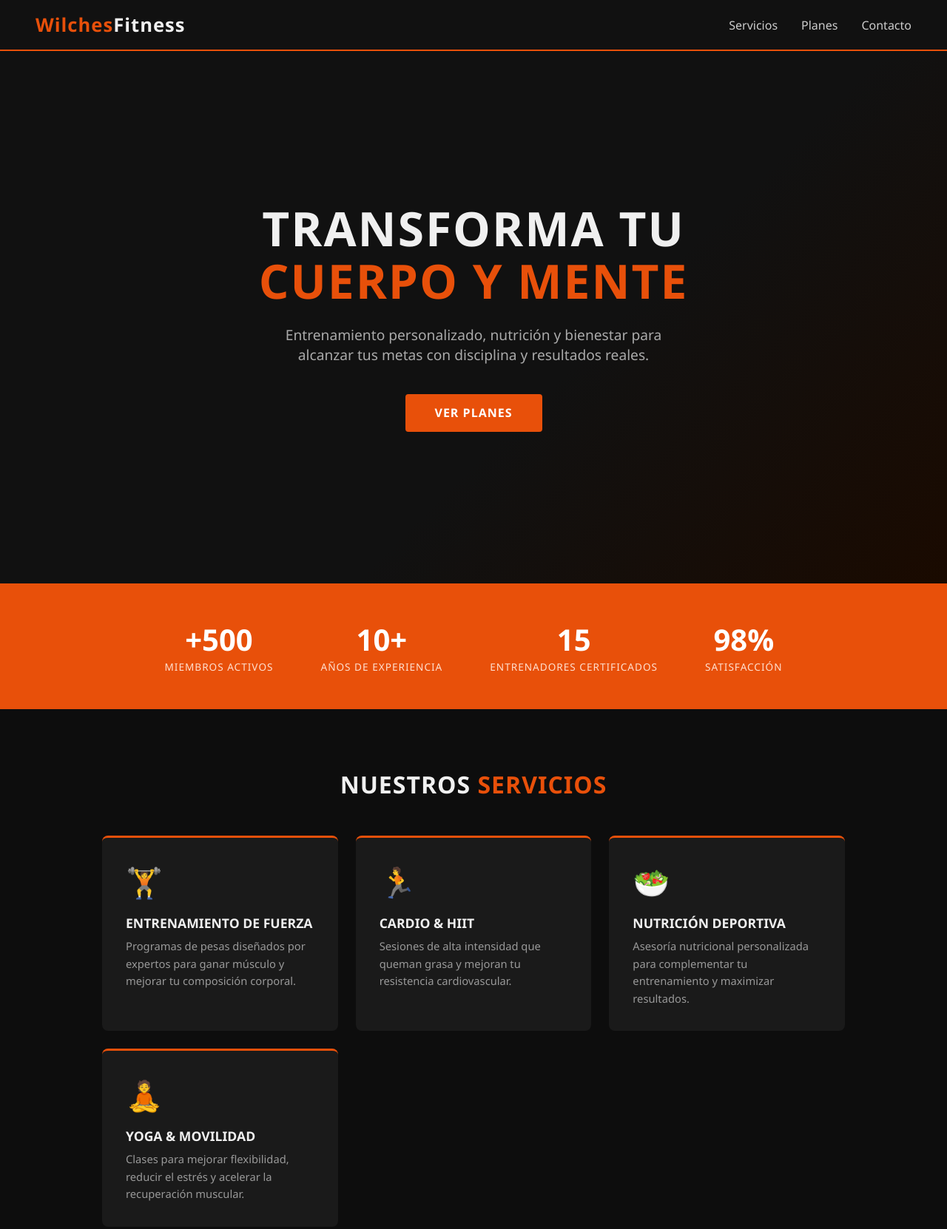
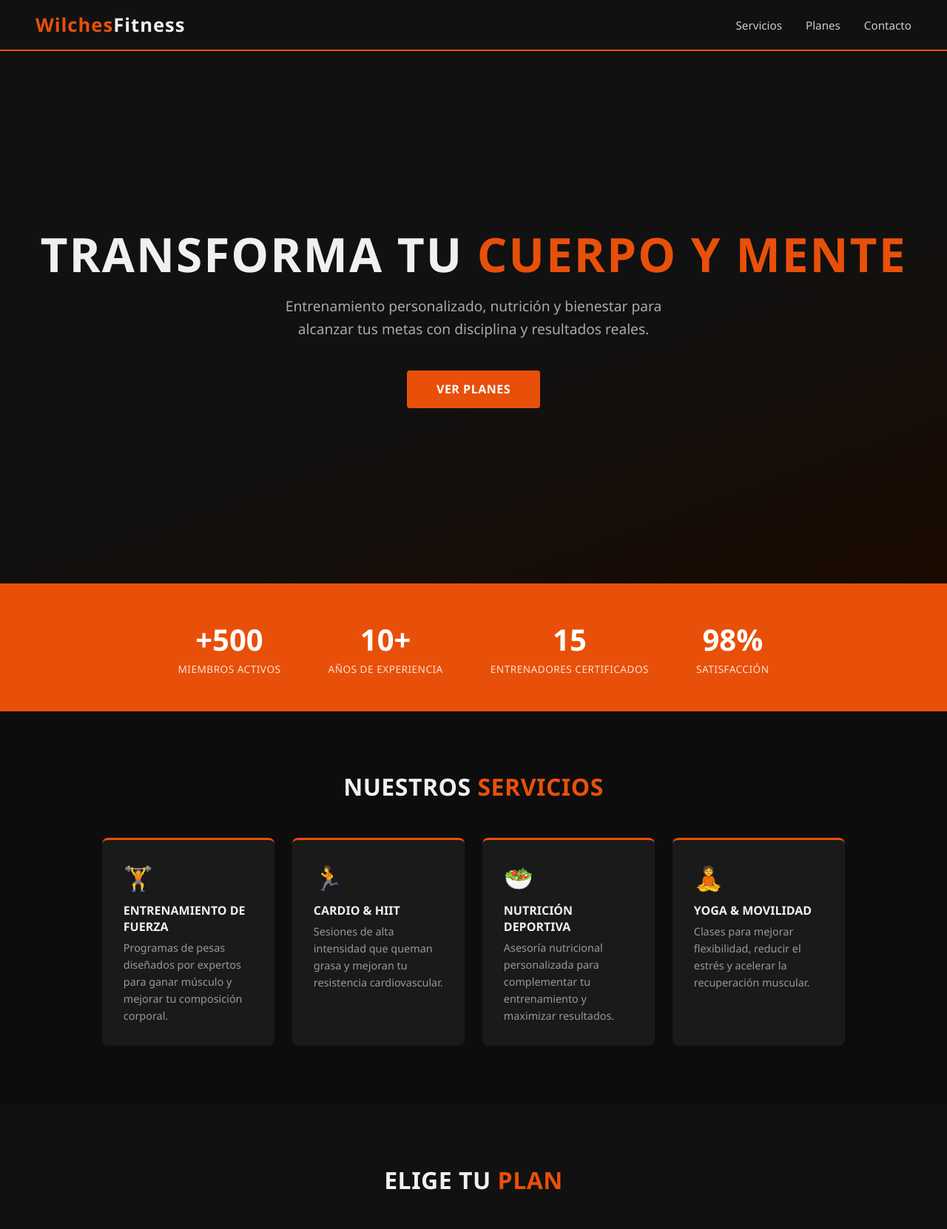
Before and after one commit to mroscarwilches-debug/MiZonaFitPortal, a plain HTML site: page app/html/index.html in a window 1280 px wide. Shown: the top 1662 px of the page at 74% size. Drawn offline with Linux system fonts and the light colour scheme.

Commit message:
Reescribir CSS con enfoque mobile-first completamente responsive
Estrategia mobile-first: estilos base para movil, min-width para escalar.
- Movil: hamburguesa, stats 2x2, cards/planes 1 columna, footer apilado
- Tablet >=640px: nav horizontal, stats en fila, cards 2 columnas, planes centrado
- Escritorio >=1024px: cards 4 columnas, planes 3 columnas, hero 90vh
- overflow-x hidden, touch targets minimo 44px, word-break en titulos
- Elimina br hardcodeado del hero para salto de linea natural

```diff
--- a/app/html/index.html
+++ b/app/html/index.html
@@ -5,297 +5,340 @@
   <meta name="viewport" content="width=device-width, initial-scale=1.0" />
   <title>WilchesFitness</title>
   <style>
-    * { margin: 0; padding: 0; box-sizing: border-box; }
+    *, *::before, *::after { margin: 0; padding: 0; box-sizing: border-box; }
+
+    :root {
+      --naranja:      #e8500a;
+      --naranja-dark: #c4400a;
+      --fondo:        #0d0d0d;
+      --fondo-card:   #1a1a1a;
+      --fondo-nav:    #111111;
+      --texto:        #f0f0f0;
+      --muted:        #999999;
+      --borde:        #2a2a2a;
+    }
+
+    html { scroll-behavior: smooth; }
 
     body {
       font-family: 'Segoe UI', Tahoma, Geneva, Verdana, sans-serif;
-      background-color: #0d0d0d;
-      color: #f0f0f0;
+      background-color: var(--fondo);
+      color: var(--texto);
+      overflow-x: hidden;
     }
 
-    /* NAV */
+    /* ──────────────────────────────
+       NAV  —  base = móvil
+    ────────────────────────────── */
     nav {
       display: flex;
       justify-content: space-between;
       align-items: center;
-      padding: 1rem 3rem;
-      background-color: #111;
+      padding: 0.85rem 1.2rem;
+      background-color: var(--fondo-nav);
       position: sticky;
       top: 0;
-      z-index: 100;
-      border-bottom: 2px solid #e8500a;
+      z-index: 200;
+      border-bottom: 2px solid var(--naranja);
     }
     .logo {
-      font-size: 1.6rem;
+      font-size: 1.35rem;
       font-weight: 800;
-      color: #e8500a;
-      letter-spacing: 1px;
+      color: var(--naranja);
+      letter-spacing: 0.5px;
+      flex-shrink: 0;
     }
-    .logo span { color: #f0f0f0; }
-    nav ul { list-style: none; display: flex; gap: 2rem; }
-    nav ul a {
-      text-decoration: none;
-      color: #ccc;
-      font-weight: 500;
-      transition: color 0.2s;
-    }
-    nav ul a:hover { color: #e8500a; }
+    .logo span { color: var(--texto); }
 
+    /* Menú hamburguesa — visible solo en móvil */
     .hamburger {
-      display: none;
+      display: flex;
       flex-direction: column;
       justify-content: center;
+      align-items: center;
       gap: 5px;
       background: none;
       border: none;
       cursor: pointer;
-      padding: 6px;
-      min-width: 36px;
-      min-height: 36px;
+      min-width: 44px;
+      min-height: 44px;
     }
     .hamburger span {
       display: block;
       width: 22px;
       height: 2px;
-      background-color: #f0f0f0;
+      background-color: var(--texto);
       border-radius: 2px;
     }
 
-    /* HERO */
+    /* Links del nav — colapsados en móvil */
+    nav ul {
+      list-style: none;
+      display: none;
+      flex-direction: column;
+      position: absolute;
+      top: 100%;
+      left: 0;
+      right: 0;
+      background-color: var(--fondo-nav);
+      border-bottom: 2px solid var(--naranja);
+      box-shadow: 0 8px 24px rgba(0,0,0,0.6);
+      z-index: 199;
+    }
+    nav ul.open { display: flex; }
+    nav ul li a {
+      display: block;
+      padding: 1rem 1.5rem;
+      color: #ccc;
+      text-decoration: none;
+      font-weight: 500;
+      font-size: 1rem;
+      border-bottom: 1px solid #1e1e1e;
+    }
+    nav ul li:last-child a { border-bottom: none; }
+    nav ul li a:active { color: var(--naranja); background: #161616; }
+
+    /* ──────────────────────────────
+       HERO  —  base = móvil
+    ────────────────────────────── */
     .hero {
       display: flex;
       flex-direction: column;
       align-items: center;
       justify-content: center;
       text-align: center;
-      padding: 6rem 2rem;
-      background: linear-gradient(135deg, #111 60%, #1a0a00);
-      min-height: 90vh;
+      padding: 3.5rem 1.2rem;
+      background: linear-gradient(160deg, #111 55%, #1a0a00);
+      min-height: 60vh;
     }
     .hero h1 {
-      font-size: 4rem;
+      font-size: 2rem;
       font-weight: 900;
-      line-height: 1.1;
+      line-height: 1.15;
       text-transform: uppercase;
-      letter-spacing: 2px;
+      letter-spacing: 0px;
+      word-break: break-word;
     }
-    .hero h1 span { color: #e8500a; }
+    .hero h1 span { color: var(--naranja); }
     .hero p {
-      margin-top: 1.5rem;
-      font-size: 1.2rem;
+      margin-top: 1rem;
+      font-size: 0.97rem;
       color: #aaa;
-      max-width: 560px;
+      line-height: 1.6;
     }
     .btn {
-      display: inline-block;
-      margin-top: 2.5rem;
-      padding: 0.9rem 2.5rem;
-      background-color: #e8500a;
+      display: inline-flex;
+      align-items: center;
+      justify-content: center;
+      margin-top: 1.8rem;
+      padding: 0.85rem 2rem;
+      min-height: 44px;
+      background-color: var(--naranja);
       color: #fff;
-      font-size: 1rem;
+      font-size: 0.95rem;
       font-weight: 700;
       border-radius: 4px;
       text-decoration: none;
       text-transform: uppercase;
-      letter-spacing: 1px;
+      letter-spacing: 0.5px;
       transition: background 0.2s;
     }
-    .btn:hover { background-color: #c4400a; }
+    .btn:active { background-color: var(--naranja-dark); }
 
-    /* STATS */
+    /* ──────────────────────────────
+       STATS  —  base = móvil (2×2)
+    ────────────────────────────── */
     .stats {
-      display: flex;
-      justify-content: center;
-      gap: 4rem;
-      padding: 3rem 2rem;
-      background-color: #e8500a;
-      flex-wrap: wrap;
+      display: grid;
+      grid-template-columns: 1fr 1fr;
+      background-color: var(--naranja);
     }
-    .stat { text-align: center; }
-    .stat h2 { font-size: 2.5rem; font-weight: 900; color: #fff; }
-    .stat p { font-size: 0.85rem; text-transform: uppercase; letter-spacing: 1px; color: #ffe0d0; }
+    .stat {
+      text-align: center;
+      padding: 1.4rem 0.8rem;
+      border-right:  1px solid rgba(255,255,255,0.2);
+      border-bottom: 1px solid rgba(255,255,255,0.2);
+    }
+    .stat:nth-child(2n) { border-right: none; }
+    .stat:nth-child(3),
+    .stat:nth-child(4)  { border-bottom: none; }
+    .stat h2 { font-size: 1.8rem; font-weight: 900; color: #fff; }
+    .stat p  { font-size: 0.72rem; text-transform: uppercase; letter-spacing: 0.5px; color: #ffe0d0; margin-top: 3px; }
 
-    /* SERVICIOS */
+    /* ──────────────────────────────
+       SECCIONES  —  base = móvil
+    ────────────────────────────── */
     .section {
-      padding: 5rem 3rem;
+      padding: 2.8rem 1.2rem;
       max-width: 1100px;
       margin: 0 auto;
+      width: 100%;
     }
     .section-title {
       text-align: center;
-      font-size: 2rem;
+      font-size: 1.5rem;
       font-weight: 800;
       text-transform: uppercase;
-      margin-bottom: 3rem;
-      letter-spacing: 1px;
+      margin-bottom: 1.8rem;
+      letter-spacing: 0.5px;
     }
-    .section-title span { color: #e8500a; }
+    .section-title span { color: var(--naranja); }
 
+    /* CARDS */
     .cards {
       display: grid;
-      grid-template-columns: repeat(auto-fit, minmax(240px, 1fr));
-      gap: 1.5rem;
+      grid-template-columns: 1fr;
+      gap: 1rem;
     }
     .card {
-      background-color: #1a1a1a;
+      background-color: var(--fondo-card);
       border-radius: 8px;
-      padding: 2rem;
-      border-top: 3px solid #e8500a;
-      transition: transform 0.2s;
+      padding: 1.5rem;
+      border-top: 3px solid var(--naranja);
     }
-    .card:hover { transform: translateY(-4px); }
-    .card .icon { font-size: 2.5rem; margin-bottom: 1rem; }
-    .card h3 { font-size: 1.1rem; font-weight: 700; margin-bottom: 0.5rem; text-transform: uppercase; }
-    .card p { color: #999; font-size: 0.92rem; line-height: 1.6; }
+    .card .icon { font-size: 2rem; margin-bottom: 0.75rem; display: block; }
+    .card h3    { font-size: 1rem; font-weight: 700; margin-bottom: 0.4rem; text-transform: uppercase; }
+    .card p     { color: var(--muted); font-size: 0.9rem; line-height: 1.6; }
 
     /* PLANES */
-    .planes-bg { background-color: #111; }
+    .planes-bg { background-color: var(--fondo-nav); }
     .planes {
       display: grid;
-      grid-template-columns: repeat(auto-fit, minmax(260px, 1fr));
-      gap: 1.5rem;
+      grid-template-columns: 1fr;
+      gap: 1.8rem;
+      padding-top: 0.8rem;
     }
     .plan {
-      background-color: #1a1a1a;
+      background-color: var(--fondo-card);
       border-radius: 8px;
-      padding: 2.5rem 2rem;
+      padding: 2rem 1.5rem;
       text-align: center;
-      border: 1px solid #2a2a2a;
+      border: 1px solid var(--borde);
       position: relative;
     }
-    .plan.featured { border-color: #e8500a; transform: scale(1.03); }
+    .plan.featured { border-color: var(--naranja); margin-top: 0.8rem; }
     .plan.featured::before {
       content: "MÁS POPULAR";
       position: absolute;
-      top: -14px;
+      top: -13px;
       left: 50%;
       transform: translateX(-50%);
-      background: #e8500a;
+      background: var(--naranja);
       color: #fff;
-      font-size: 0.75rem;
+      font-size: 0.7rem;
       font-weight: 700;
-      padding: 4px 14px;
+      padding: 3px 12px;
       border-radius: 20px;
-      letter-spacing: 1px;
+      white-space: nowrap;
     }
-    .plan h3 { font-size: 1.2rem; font-weight: 800; text-transform: uppercase; letter-spacing: 1px; }
-    .plan .price { font-size: 2.8rem; font-weight: 900; color: #e8500a; margin: 1rem 0; line-height: 1; }
-    .plan .price sup { font-size: 1.2rem; vertical-align: super; }
-    .plan .price sub { font-size: 0.9rem; color: #777; }
-    .plan ul { list-style: none; margin: 1.5rem 0; text-align: left; }
-    .plan ul li { padding: 0.45rem 0; color: #bbb; font-size: 0.92rem; border-bottom: 1px solid #2a2a2a; }
-    .plan ul li::before { content: "✓ "; color: #e8500a; font-weight: 700; }
+    .plan h3        { font-size: 1.1rem; font-weight: 800; text-transform: uppercase; letter-spacing: 0.5px; }
+    .plan .price    { font-size: 2.5rem; font-weight: 900; color: var(--naranja); margin: 0.8rem 0; line-height: 1; }
+    .plan .price sup { font-size: 1rem; vertical-align: super; }
+    .plan .price sub { font-size: 0.85rem; color: #777; }
+    .plan ul        { list-style: none; margin: 1.2rem 0; text-align: left; }
+    .plan ul li     { padding: 0.5rem 0; color: #bbb; font-size: 0.9rem; border-bottom: 1px solid var(--borde); }
+    .plan ul li::before { content: "✓ "; color: var(--naranja); font-weight: 700; }
+    .plan .btn      { width: 100%; margin-top: 0.5rem; }
 
     /* FOOTER */
     footer {
       background-color: #0a0a0a;
       text-align: center;
-      padding: 2.5rem 1rem;
+      padding: 2rem 1.2rem;
       border-top: 2px solid #1a1a1a;
       color: #555;
-      font-size: 0.88rem;
+      font-size: 0.82rem;
+      line-height: 1.6;
     }
-    footer strong { color: #e8500a; }
+    footer strong { color: var(--naranja); }
     .footer-contact {
       display: flex;
-      justify-content: center;
-      flex-wrap: wrap;
-      gap: 0.4rem 1.2rem;
-      margin-top: 0.6rem;
-    }
-    .footer-contact span { white-space: nowrap; }
-
-    /* ════════════════════════════
-       TABLET  ≤ 900px
-    ════════════════════════════ */
-    @media (max-width: 900px) {
-      nav { padding: 1rem 2rem; }
-      .hero h1 { font-size: 3rem; }
-      .stats { gap: 2.5rem; }
-      .section { padding: 4rem 2rem; }
+      flex-direction: column;
+      gap: 0.3rem;
+      align-items: center;
+      margin-top: 0.5rem;
     }
 
-    /* ════════════════════════════
-       MÓVIL  ≤ 640px  (iPhone 13 Pro Max = 428px)
-    ════════════════════════════ */
-    @media (max-width: 640px) {
+    /* ══════════════════════════════════════
+       TABLET  ≥ 640px
+    ══════════════════════════════════════ */
+    @media (min-width: 640px) {
+      nav { padding: 1rem 2rem; }
+      .logo { font-size: 1.55rem; letter-spacing: 1px; }
 
-      /* — Nav — */
-      nav { padding: 0.85rem 1.2rem; position: relative; }
-      .hamburger { display: flex; }
+      /* Nav horizontal */
+      .hamburger { display: none; }
       nav ul {
-        display: none;
-        flex-direction: column;
-        gap: 0;
-        position: absolute;
-        top: 100%;
-        left: 0;
-        right: 0;
-        background-color: #111;
-        border-bottom: 2px solid #e8500a;
-        box-shadow: 0 8px 16px rgba(0,0,0,0.5);
+        display: flex !important;
+        flex-direction: row;
+        position: static;
+        background: none;
+        border: none;
+        box-shadow: none;
+        gap: 2rem;
       }
-      nav ul.open { display: flex; }
       nav ul li a {
-        display: block;
-        padding: 1rem 1.5rem;
-        font-size: 1rem;
-        border-bottom: 1px solid #1e1e1e;
+        padding: 0;
+        border: none;
+        font-size: 0.95rem;
+        transition: color 0.2s;
       }
+      nav ul li a:hover   { color: var(--naranja); }
+      nav ul li a:active  { background: none; }
 
-      /* — Hero — */
-      .hero { padding: 3.5rem 1.2rem; min-height: 65vh; }
-      .hero h1 { font-size: 2.1rem; letter-spacing: 0.5px; }
-      .hero p { font-size: 0.97rem; margin-top: 1rem; }
-      .btn { padding: 0.8rem 2rem; font-size: 0.9rem; margin-top: 1.8rem; }
+      .hero { padding: 5rem 2rem; min-height: 75vh; }
+      .hero h1 { font-size: 3rem; letter-spacing: 1px; }
+      .hero p  { font-size: 1.1rem; max-width: 520px; margin-top: 1.2rem; }
+      .btn     { padding: 0.9rem 2.5rem; font-size: 1rem; margin-top: 2rem; }
 
-      /* — Stats: grid 2×2 — */
+      /* Stats: fila horizontal en tablet */
       .stats {
-        display: grid;
-        grid-template-columns: 1fr 1fr;
-        gap: 0;
-        padding: 0;
+        display: flex;
+        justify-content: center;
+        flex-wrap: wrap;
+        gap: 2.5rem;
+        padding: 2.5rem 2rem;
       }
-      .stat {
-        padding: 1.5rem 1rem;
-        border-right: 1px solid rgba(255,255,255,0.15);
-        border-bottom: 1px solid rgba(255,255,255,0.15);
-      }
-      .stat:nth-child(2n)   { border-right: none; }
-      .stat:nth-child(3),
-      .stat:nth-child(4)    { border-bottom: none; }
-      .stat h2 { font-size: 1.9rem; }
-      .stat p  { font-size: 0.72rem; }
+      .stat { border: none; padding: 0; }
+      .stat h2 { font-size: 2.2rem; }
+      .stat p  { font-size: 0.8rem; }
 
-      /* — Secciones — */
-      .section { padding: 2.8rem 1.2rem; }
-      .section-title { font-size: 1.45rem; margin-bottom: 1.8rem; }
+      .section       { padding: 4rem 2rem; }
+      .section-title { font-size: 1.8rem; margin-bottom: 2.5rem; }
 
-      /* — Cards — */
-      .cards { grid-template-columns: 1fr; gap: 1rem; }
-      .card { padding: 1.5rem; }
-      .card .icon { font-size: 2rem; }
+      .cards { grid-template-columns: repeat(2, 1fr); gap: 1.2rem; }
+      .card  { padding: 1.8rem; }
 
-      /* — Planes — */
-      .planes { grid-template-columns: 1fr; gap: 2rem; }
-      .plan { padding: 2rem 1.5rem; }
+      .planes { grid-template-columns: minmax(0, 420px); justify-content: center; gap: 1.5rem; }
       .plan.featured { transform: none; }
-      .plan.featured::before { font-size: 0.7rem; }
 
-      /* — Footer — */
-      footer { padding: 2rem 1.2rem; font-size: 0.82rem; }
-      .footer-contact { flex-direction: column; gap: 0.35rem; align-items: center; }
+      .footer-contact { flex-direction: row; flex-wrap: wrap; gap: 0.4rem 1.2rem; justify-content: center; }
     }
 
-    /* ════════════════════════════
-       MÓVIL PEQUEÑO  ≤ 390px
-    ════════════════════════════ */
-    @media (max-width: 390px) {
-      .logo { font-size: 1.3rem; }
-      .hero h1 { font-size: 1.75rem; }
-      .hero p { font-size: 0.9rem; }
-      .stat h2 { font-size: 1.6rem; }
-      .section-title { font-size: 1.3rem; }
+    /* ══════════════════════════════════════
+       ESCRITORIO  ≥ 1024px
+    ══════════════════════════════════════ */
+    @media (min-width: 1024px) {
+      nav  { padding: 1rem 3rem; }
+      .logo { font-size: 1.6rem; }
+
+      .hero    { padding: 6rem 2rem; min-height: 90vh; }
+      .hero h1 { font-size: 4rem; letter-spacing: 2px; }
+      .hero p  { font-size: 1.2rem; }
+      .btn     { margin-top: 2.5rem; }
+
+      .stats   { gap: 4rem; padding: 3rem 2rem; }
+      .stat h2 { font-size: 2.5rem; }
+      .stat p  { font-size: 0.85rem; }
+
+      .section       { padding: 5rem 3rem; }
+      .section-title { font-size: 2rem; margin-bottom: 3rem; }
+
+      .cards { grid-template-columns: repeat(4, 1fr); gap: 1.5rem; }
+      .card:hover { transform: translateY(-4px); transition: transform 0.2s; }
+
+      .planes { grid-template-columns: repeat(3, 1fr); justify-content: initial; max-width: 100%; }
+      .plan.featured { transform: scale(1.03); }
     }
   </style>
 </head>
@@ -305,8 +348,8 @@
     <div class="logo">Wilches<span>Fitness</span></div>
     <ul id="nav-menu">
       <li><a href="#servicios" onclick="cerrarMenu()">Servicios</a></li>
-      <li><a href="#planes" onclick="cerrarMenu()">Planes</a></li>
-      <li><a href="#contacto" onclick="cerrarMenu()">Contacto</a></li>
+      <li><a href="#planes"    onclick="cerrarMenu()">Planes</a></li>
+      <li><a href="#contacto"  onclick="cerrarMenu()">Contacto</a></li>
     </ul>
     <button class="hamburger" onclick="toggleMenu()" aria-label="Abrir menú">
       <span></span><span></span><span></span>
@@ -315,7 +358,7 @@
 
   <!-- HERO -->
   <section class="hero">
-    <h1>Transforma tu<br/><span>cuerpo y mente</span></h1>
+    <h1>Transforma tu <span>cuerpo y mente</span></h1>
     <p>Entrenamiento personalizado, nutrición y bienestar para alcanzar tus metas con disciplina y resultados reales.</p>
     <a href="#planes" class="btn">Ver planes</a>
   </section>
@@ -334,22 +377,22 @@
       <h2 class="section-title">Nuestros <span>Servicios</span></h2>
       <div class="cards">
         <div class="card">
-          <div class="icon">🏋️</div>
+          <span class="icon">🏋️</span>
           <h3>Entrenamiento de fuerza</h3>
           <p>Programas de pesas diseñados por expertos para ganar músculo y mejorar tu composición corporal.</p>
         </div>
         <div class="card">
-          <div class="icon">🏃</div>
+          <span class="icon">🏃</span>
           <h3>Cardio & HIIT</h3>
           <p>Sesiones de alta intensidad que queman grasa y mejoran tu resistencia cardiovascular.</p>
         </div>
         <div class="card">
-          <div class="icon">🥗</div>
+          <span class="icon">🥗</span>
           <h3>Nutrición deportiva</h3>
           <p>Asesoría nutricional personalizada para complementar tu entrenamiento y maximizar resultados.</p>
         </div>
         <div class="card">
-          <div class="icon">🧘</div>
+          <span class="icon">🧘</span>
           <h3>Yoga & Movilidad</h3>
           <p>Clases para mejorar flexibilidad, reducir el estrés y acelerar la recuperación muscular.</p>
         </div>
```
